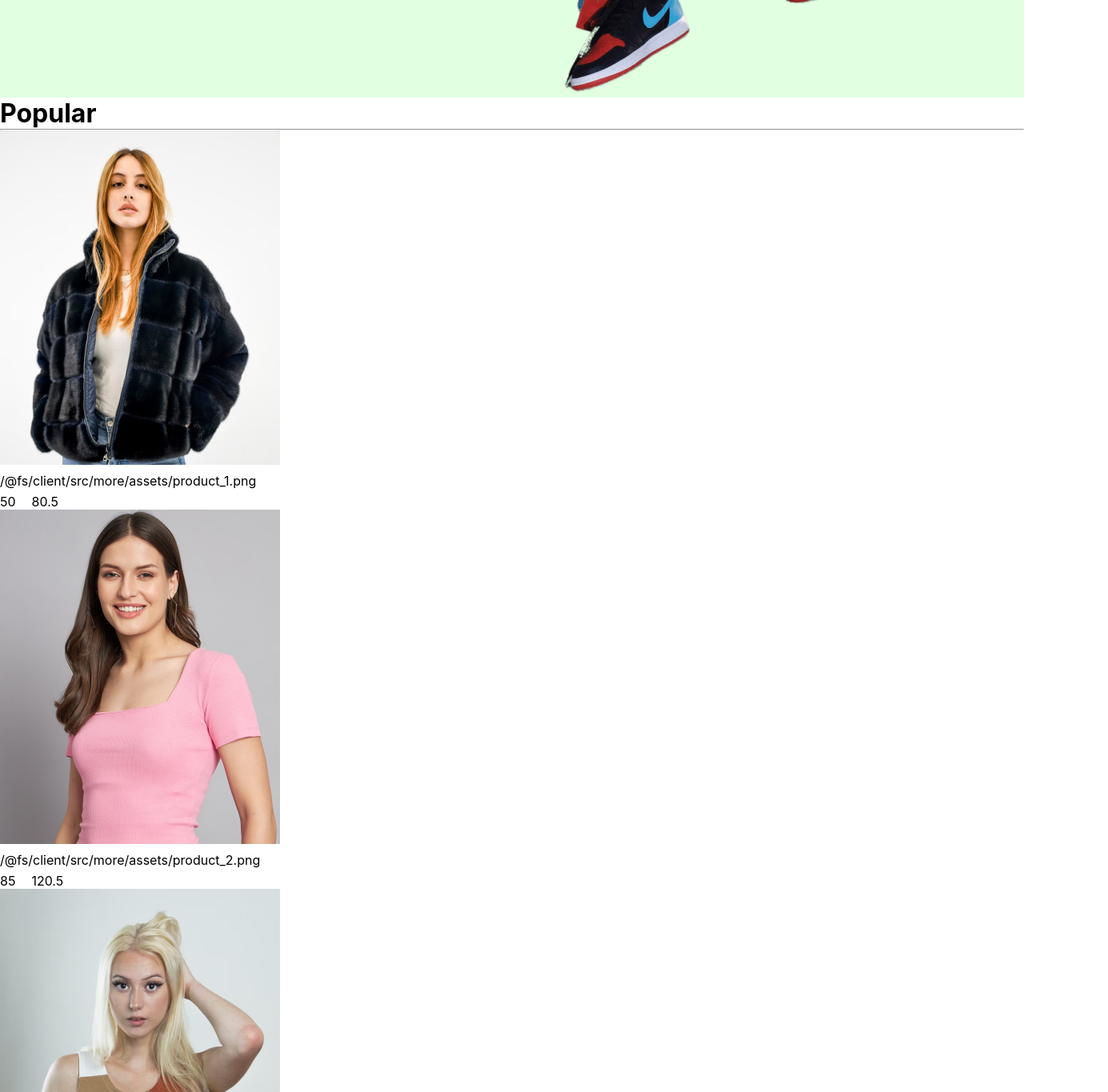
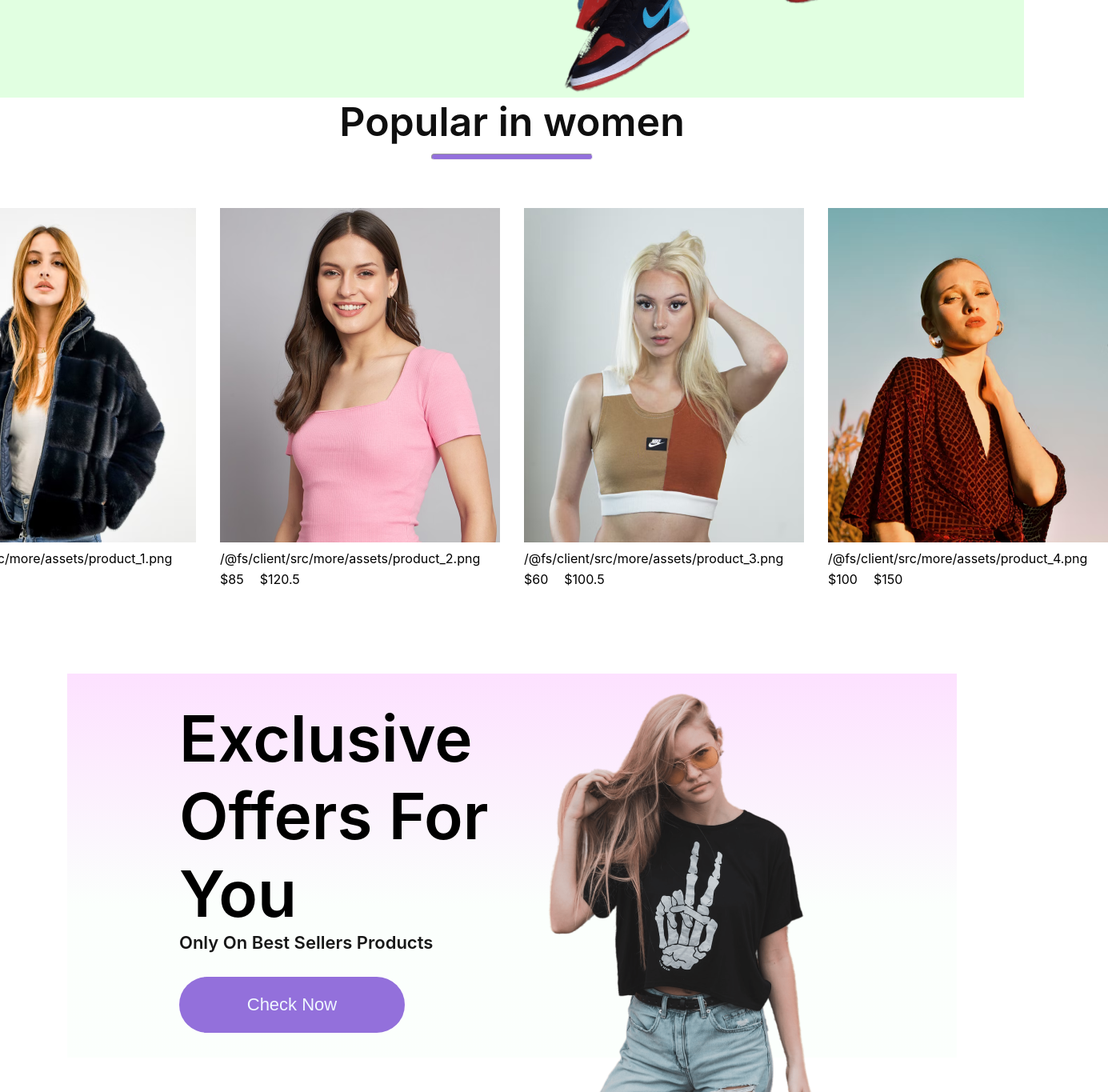
Before and after one commit to Noxisa/E-commerce-Website, a React (Create React App) app in the folder client/: page / in a window 1280 px wide. Shown: the part 760-2125 px from the top of the page at 80% size, 1385 px wide, since content can reach past the window. Built offline with nearby package versions, Linux system fonts and the light colour scheme; no server answers.

Commit message:
New details

```diff
--- a/client/src/more/Banner/Banner.css
+++ b/client/src/more/Banner/Banner.css
@@ -48,7 +48,7 @@
     height: 50px;
     border-radius: 25px;
     margin-top: 20px;
-    background: #ff4141;
+    background: #9370db;
     color: white ;
     font-size: 18px;
     font-weight: 500;
--- a/client/src/more/Item/Item.jsx
+++ b/client/src/more/Item/Item.jsx
@@ -8,10 +8,10 @@
         <p>{props.image}</p>
         <div className='item-prices'>
         <div className='item-price-new'>
-            {props.new_price}
+            ${props.new_price}
         </div>
         <div className='item-price-old'>
-            {props.old_price}
+            ${props.old_price}
     </div>
     </div>
     </div>
--- /dev/null
+++ b/client/src/more/Offers/Offers.css
@@ -0,0 +1,49 @@
+.offers{
+width: 65%;
+height: 60vh;
+display: flex;
+margin: auto;
+padding: 0px 140px;
+margin-bottom: 150px;
+background: linear-gradient(180deg, #fde1ff 0%, #e1ffea22 60%);
+}
+
+.offers-left{
+    flex: 1;
+    display: flex;
+    flex-direction: column;
+    justify-content: center;
+}
+
+.offers-left h1{
+    color: black;
+    font-size: 80px;
+    font-weight: 600;
+}
+
+.offers-left p{
+    color: #171717;
+    font-size: 22px;
+    font-weight: 600;
+}
+
+.offers-left button{
+    width: 282px;
+    height: 70px;
+    border-radius: 35px;
+    background: #9370db;
+    border: none;
+    color: aliceblue;
+    font-size: 22px;
+    font-weight: 500;
+    margin-top: 30px;
+    cursor: pointer;
+}
+
+.offersr-right{
+    flex: 1;
+    display: flex;
+    align-items: center;
+    justify-content: flex-end;
+    padding-top: 50px;
+}
--- /dev/null
+++ b/client/src/more/Offers/Offers.jsx
@@ -0,0 +1,22 @@
+import React from 'react';
+import './Offers.css';
+import exclusive_image from '../assets/exclusive_image.png';
+
+const Offers = () => {
+return (
+    <div className='offers'>
+<div className='offers-left'>
+<h1>Exclusive</h1>
+<h1>Offers For You</h1>
+<p>Only On Best Sellers Products</p>
+<button>Check Now</button>
+</div>
+<div className='offers-right'>
+    <img src={exclusive_image} alt='' />
+
+</div>
+    </div>
+)
+}
+
+export default Offers;
--- a/client/src/more/Popular/Popular.css
+++ b/client/src/more/Popular/Popular.css
@@ -0,0 +1,26 @@
+.popular{
+    display: flex;
+    flex-direction: column;
+    align-items: center;
+    gap: 10px;
+    height: 90vh;
+}
+
+.popular h1{
+    color: rgb(15, 15, 15);
+    font-size: 50px;
+    font-weight: 600;
+}
+
+.popular hr{
+    width: 200px;
+    height: 6px;
+    border-radius: 10px;
+    background: #9370db;
+}
+
+.popular-item{
+    margin-top: 50px;
+    display: flex;
+    gap: 30px;
+}
--- a/client/src/more/Popular/Popular.jsx
+++ b/client/src/more/Popular/Popular.jsx
@@ -6,11 +6,18 @@
 const Popular = () => {
 return (
     <div className='popular'>
-        <h1>Popular</h1>
+        <h1>Popular in women</h1>
         <hr />
         <div className='popular-item'>
             {data_product.map((item,i)=>{
-                return <Item key={i} id={item.id} name={item.name} image={item.image} new_price={item.new_price} old_price={item.old_price}/>
+                return <Item
+                key={i}
+                id={item.id}
+                name={item.name}
+                image={item.image}
+                new_price={item.new_price}
+                old_price={item.old_price}
+                />
             })}
         </div>
     </div>
--- a/client/src/pages/home.jsx
+++ b/client/src/pages/home.jsx
@@ -1,12 +1,14 @@
 import React from 'react';
 import Banner from '../more/Banner/Banner';
 import Popular from '../more/Popular/Popular';
+import Offers  from '../more/Offers/Offers';
 
 const Home = () => {
     return (
         <div>
 <Banner />
 <Popular />
+<Offers />
         </div>
     )
 }
```
